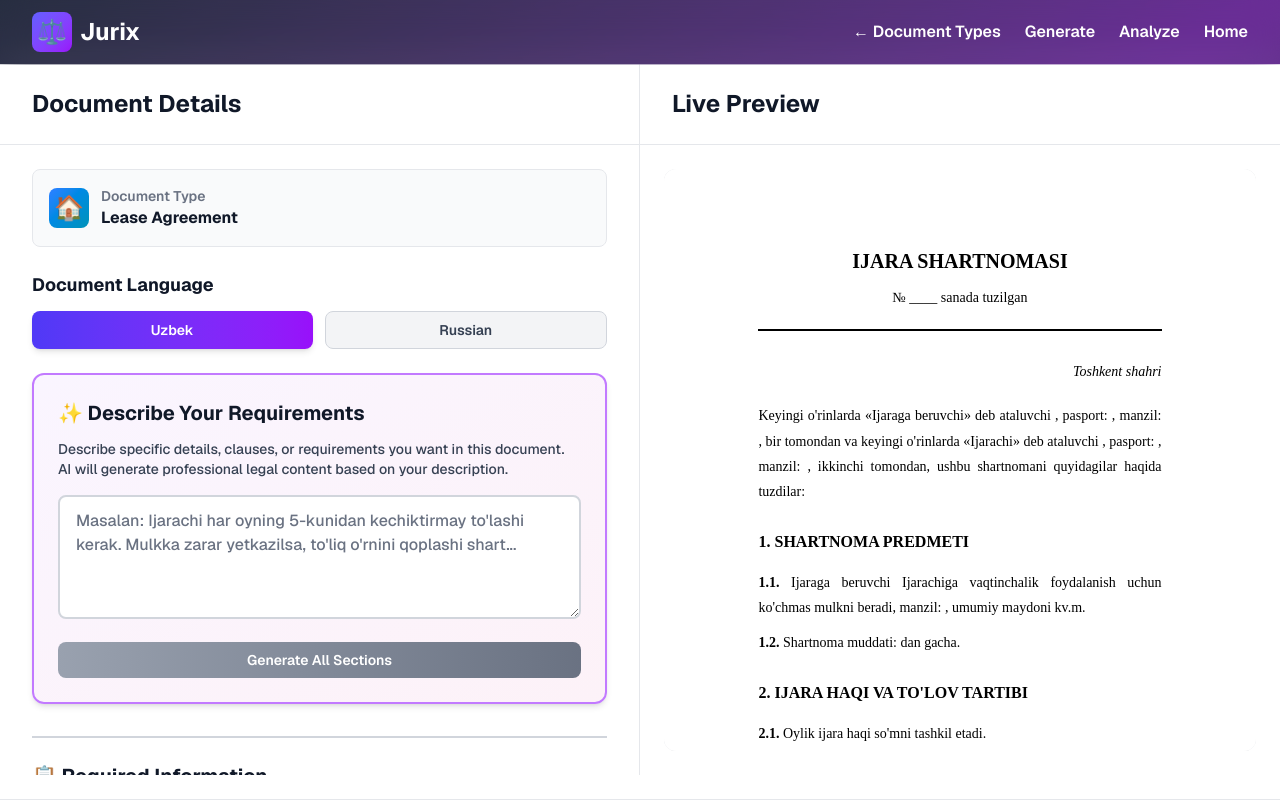
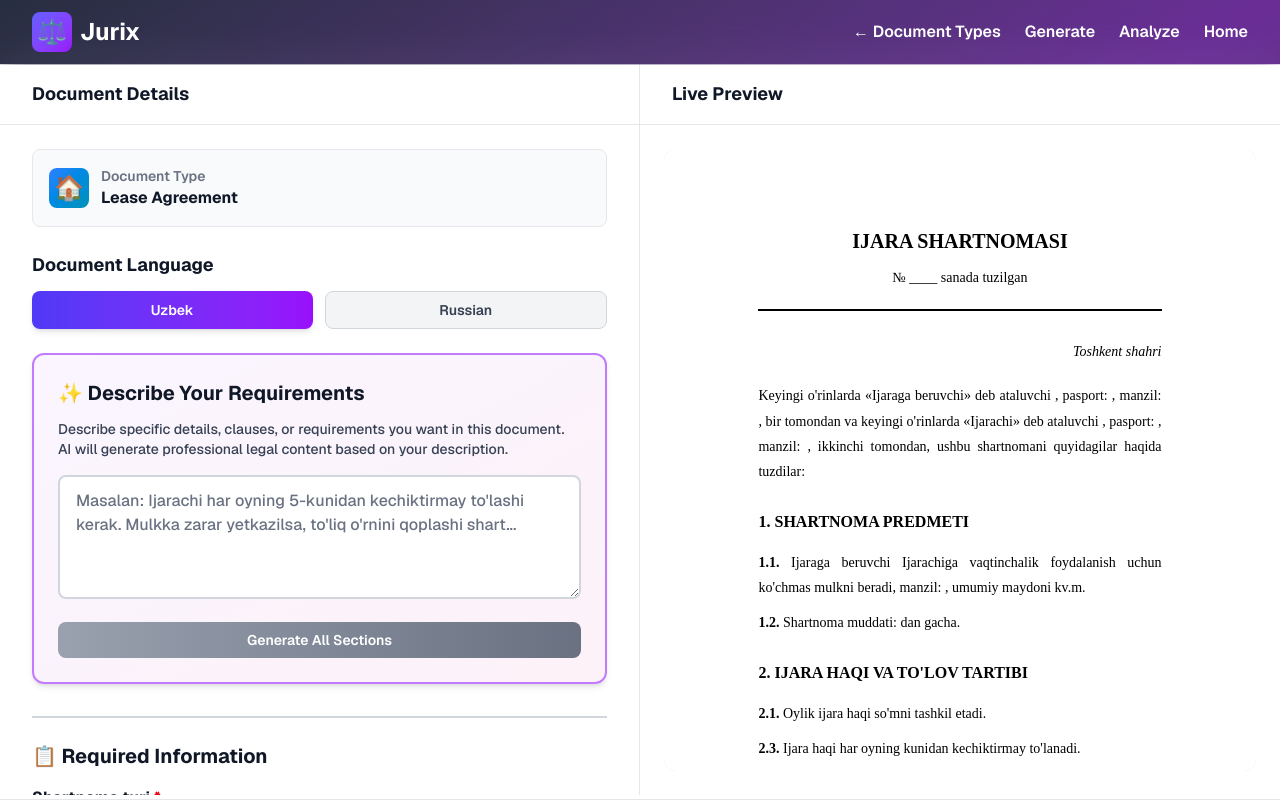
Before and after one commit to Jurix2025/frontend, a Next.js app: page /generate in a window 1280 px wide. Both pictures are taken after a click on the button 216 px from the left and 427 px from the top of the page. Built offline with nearby package versions, Linux system fonts and the light colour scheme.

Commit message:
s7 fixes

```diff
--- a/src/app/generate/page.tsx
+++ b/src/app/generate/page.tsx
@@ -435,16 +435,16 @@ export default function GeneratePage() {
         <div className="bg-white border-b border-gray-200 overflow-hidden" style={{ height: 'calc(100vh - 64px)', marginTop: '64px', position: 'fixed', top: 0, left: 0, right: 0 }}>
           {/* Aligned Headers */}
           <div className="grid lg:grid-cols-2 border-b border-gray-200">
-            <div className="px-8 py-6 border-r border-gray-200">
-              <h3 className="text-2xl font-bold text-gray-900">Document Details</h3>
+            <div className="px-8 py-4 border-r border-gray-200">
+              <h3 className="text-lg font-bold text-gray-900">Document Details</h3>
             </div>
-            <div className="px-8 py-6">
-              <h3 className="text-2xl font-bold text-gray-900">Live Preview</h3>
+            <div className="px-8 py-4">
+              <h3 className="text-lg font-bold text-gray-900">Live Preview</h3>
             </div>
           </div>
 
           {/* Scrollable Content Areas */}
-          <div className="grid lg:grid-cols-2" style={{ height: 'calc(100vh - 170px)' }}>
+          <div className="grid lg:grid-cols-2" style={{ height: 'calc(100vh - 130px)' }}>
             {/* Left: Form Content */}
             <div className="border-r border-gray-200 overflow-y-auto px-8 py-6">
               <form onSubmit={(e) => { e.preventDefault(); }}>
```
